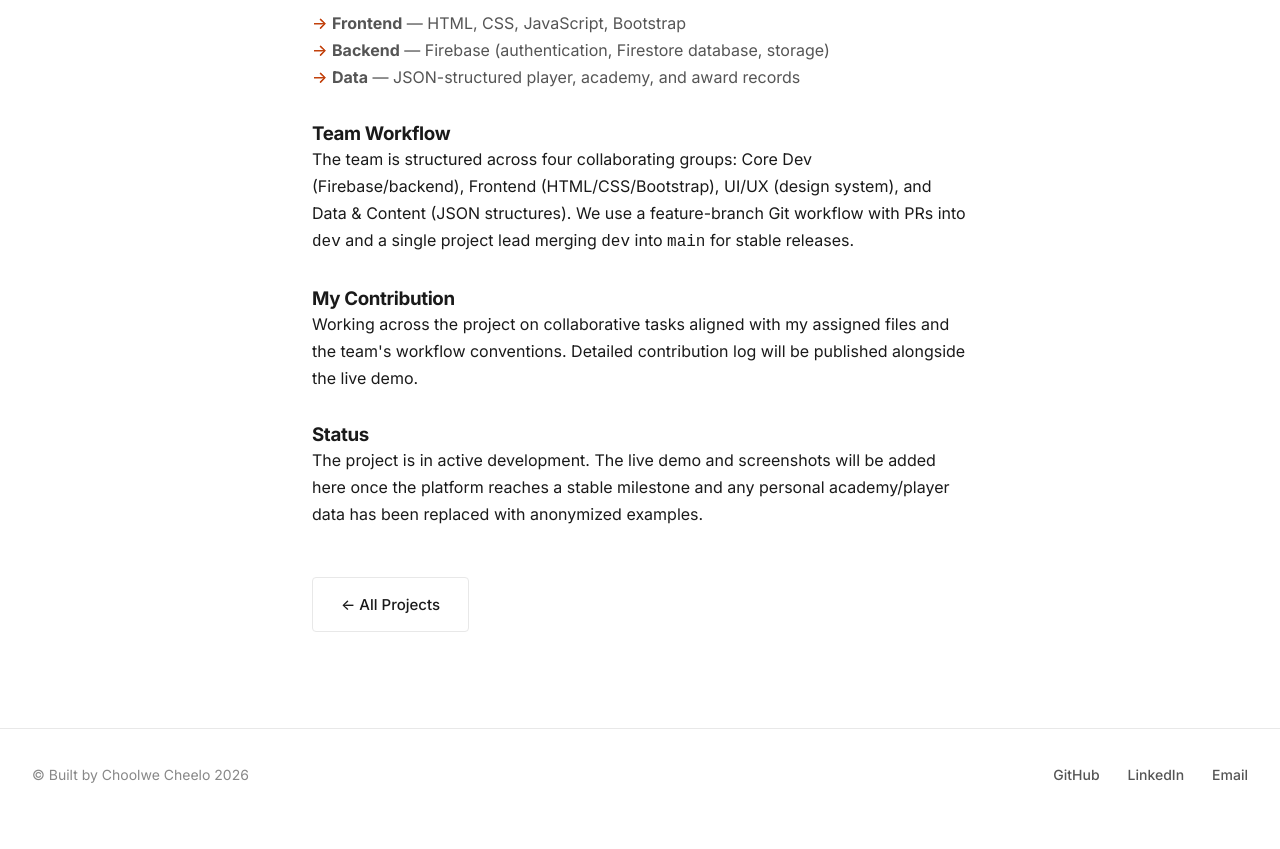
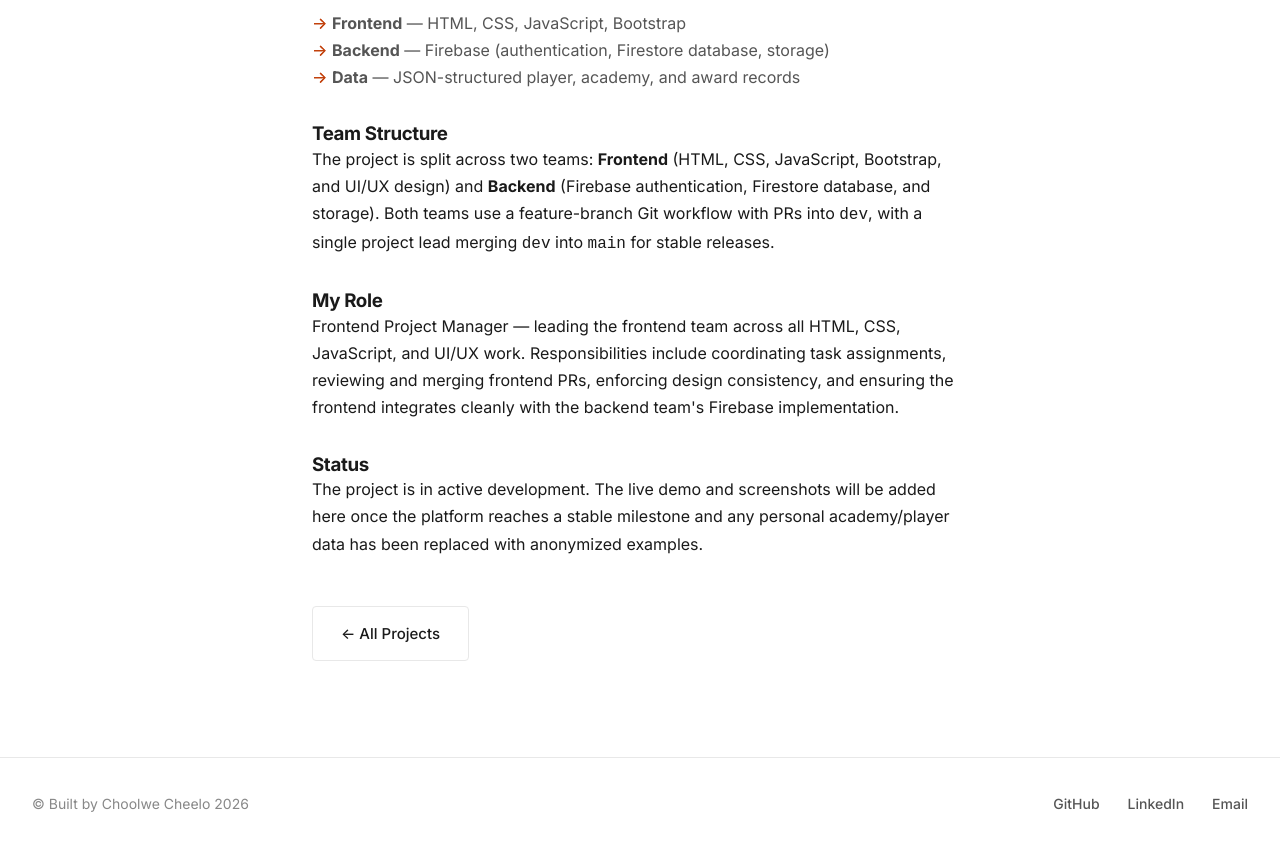
Before and after one commit to CCheelo/portfolio-website, a plain HTML site: page project-prc.html in a window 1280 px wide. Shown: the part 1020-1869 px from the top of the page. Before the commit the page ends 1840 px from the top, so only its background shows below. Drawn offline with Linux system fonts and the light colour scheme.

Commit message:
Update PRC project — frontend PM role, two-team structure

```diff
--- a/project-prc.html
+++ b/project-prc.html
@@ -71,19 +71,21 @@
           <li style="padding-left: 1.25rem; position: relative; color: var(--color-text-secondary);"><span style="position: absolute; left: 0; color: var(--color-accent);">&rarr;</span> <strong>Data</strong> &mdash; JSON-structured player, academy, and award records</li>
         </ul>
 
-        <h3 style="margin-top: 2rem;">Team Workflow</h3>
+        <h3 style="margin-top: 2rem;">Team Structure</h3>
         <p>
-          The team is structured across four collaborating groups: Core Dev (Firebase/backend),
-          Frontend (HTML/CSS/Bootstrap), UI/UX (design system), and Data &amp; Content (JSON structures).
-          We use a feature-branch Git workflow with PRs into <code>dev</code> and a single project lead
-          merging <code>dev</code> into <code>main</code> for stable releases.
+          The project is split across two teams: <strong>Frontend</strong> (HTML, CSS, JavaScript,
+          Bootstrap, and UI/UX design) and <strong>Backend</strong> (Firebase authentication,
+          Firestore database, and storage). Both teams use a feature-branch Git workflow with
+          PRs into <code>dev</code>, with a single project lead merging <code>dev</code> into
+          <code>main</code> for stable releases.
         </p>
 
-        <h3 style="margin-top: 2rem;">My Contribution</h3>
+        <h3 style="margin-top: 2rem;">My Role</h3>
         <p>
-          Working across the project on collaborative tasks aligned with my assigned files
-          and the team's workflow conventions. Detailed contribution log will be published
-          alongside the live demo.
+          Frontend Project Manager &mdash; leading the frontend team across all HTML, CSS,
+          JavaScript, and UI/UX work. Responsibilities include coordinating task assignments,
+          reviewing and merging frontend PRs, enforcing design consistency, and ensuring the
+          frontend integrates cleanly with the backend team's Firebase implementation.
         </p>
 
         <h3 style="margin-top: 2rem;">Status</h3>
```
